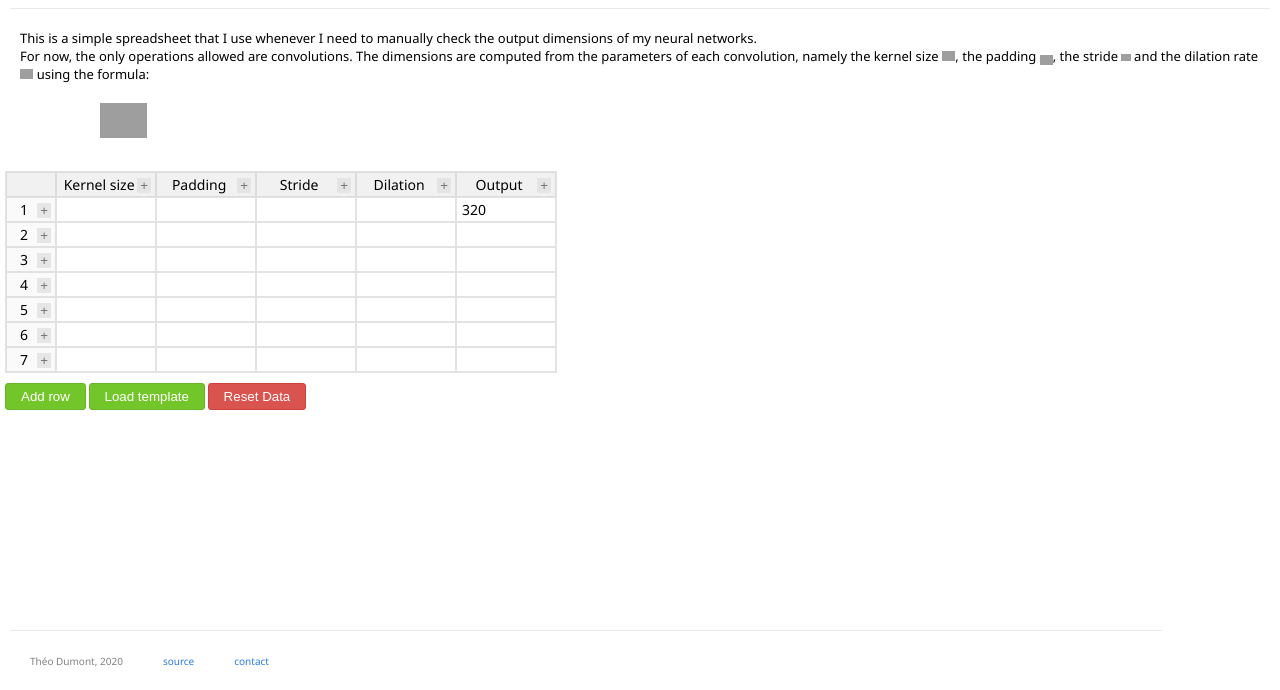
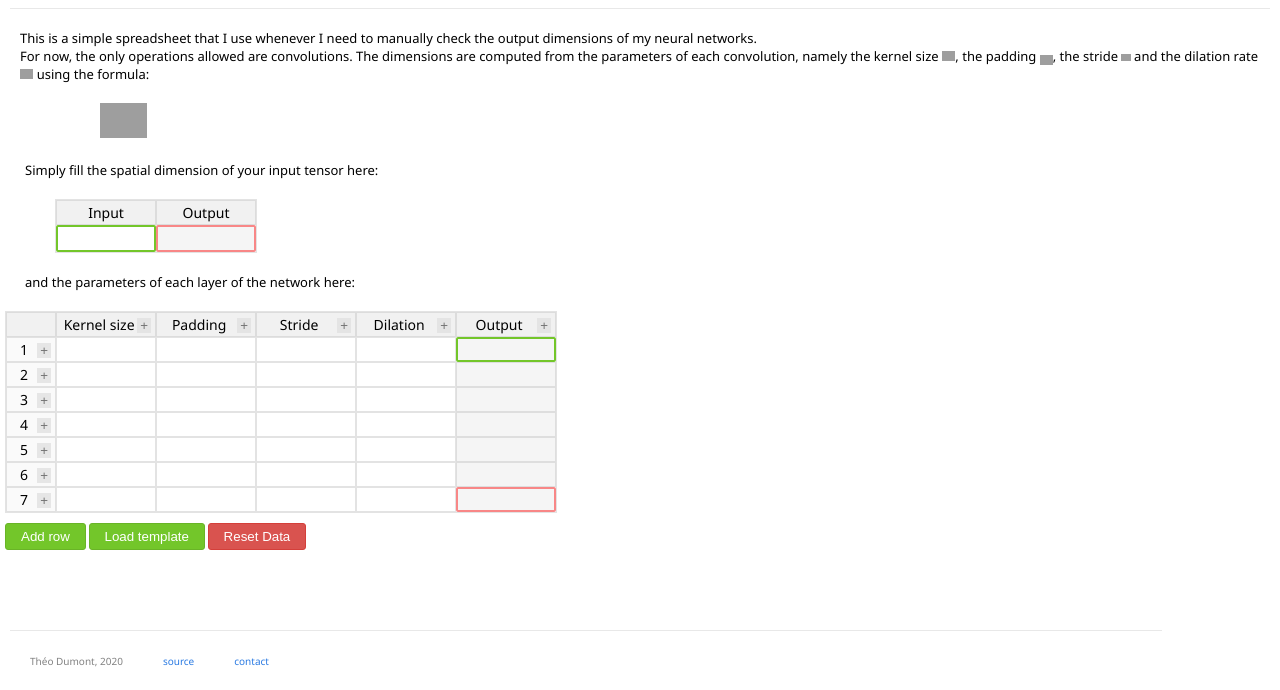
Before and after one commit to theodumont/neuralnets-dimensions, a plain HTML site: page index.html in a window 1280 px wide. Shown: the part 112-802 px from the top of the page. Drawn offline with Linux system fonts and the light colour scheme; grey boxes are pictures that could not be loaded.

Commit message:
Add input and output table and communication with main table.

```diff
--- a/index.html
+++ b/index.html
@@ -28,6 +28,22 @@
       <img src="https://latex.codecogs.com/svg.latex?n_{out}=\left\lfloor\frac{n_{in}+2p-k-(k-1)(d-1)}{s}\right\rfloor+1" title="formula" class="description__formula" />
     </section>
     <section class="spreadsheet">
+      <p class="description__text">
+        Simply fill the spatial dimension of your input tensor here:
+      </p>
+      <table class="input-table">
+        <tr>
+          <th class="input-header">Input</th>
+          <th class="output-header">Output</th>
+        </tr>
+        <tr>
+          <td class="input-cell" id="table-input" contenteditable="true">320</th>
+          <td class="output-cell" id="table-output"></th>
+        </tr>
+      </table>
+      <p class="description__text">
+        and the parameters of each layer of the network here:
+      </p>
       <table class="spreadsheet__table" id="table-main">
         <thead class="spreadsheet__table--headers" id="table-headers"></thead>
         <tbody class="spreadsheet__table--body" id="table-body"></tbody>
--- a/main.js
+++ b/main.js
@@ -13,7 +13,6 @@ initializeData = () => {
     }
     data.push(child);
   }
-  data[1][defaultColCount] = "320";
   return data;
 };
 
@@ -88,7 +87,18 @@ createTableBodyRow = rowNum => {
       cell.appendChild(dropDownDiv);
       cell.setAttribute("class", "row-header");
     } else if (i === defaultColCount) {
+      // console.log(cell.style)
       cell.contentEditable = false;
+      cell.style.backgroundColor = "#f5f5f5";
+      if (rowNum === 1) {
+        cell.style.borderColor = "#73c62a";
+        cell.style.borderWidth = "2px";
+        cell.style.borderRadius = "2px";
+      } else if (rowNum === defaultRowCount) {
+        cell.style.borderColor = "#f88787";
+        cell.style.borderWidth = "2px";
+        cell.style.borderRadius = "2px";
+      }
     } else {
       cell.contentEditable = true;
     }
@@ -116,6 +126,11 @@ populateTable = () => {
       cell.innerHTML = data[i][j];
     }
   }
+  // put input/output values into table
+  let inputItem = document.getElementById("table-input");
+  inputItem.innerHTML = data[1][defaultColCount];
+  let outputItem = document.getElementById("table-output");
+  outputItem.innerHTML = data[defaultRowCount][defaultColCount];
 };
 
 // Get a value
@@ -147,6 +162,8 @@ computeCells = () => {
     data[i][defaultColNames.indexOf("Output")] = computeDimension(data[i-1], data[i]);
   }
   saveData(data);
+  let item = document.getElementById("table-output");
+  item.innerHTML = data[defaultRowCount][defaultColCount];
   this.createSpreadsheet();
 };
 
@@ -172,6 +189,7 @@ addRow = (currentRow, direction, action) => {
   }
   defaultRowCount++;
   saveData(data);
+  computeCells();
   this.createSpreadsheet();
 };
 
@@ -181,6 +199,7 @@ deleteRow = currentRow => {
   data.splice(currentRow, 1);
   defaultRowCount--;
   saveData(data);
+  computeCells();
   this.createSpreadsheet();
 };
 
@@ -230,13 +249,17 @@ createSpreadsheet = () => {
 
   const tableHeaderElement = document.getElementById("table-headers");
   const tableBodyElement = document.getElementById("table-body");
+  const tableInputElement = document.getElementById("table-input");
 
   const tableBody = tableBodyElement.cloneNode(true);
   tableBodyElement.parentNode.replaceChild(tableBody, tableBodyElement);
   const tableHeaders = tableHeaderElement.cloneNode(true);
   tableHeaderElement.parentNode.replaceChild(tableHeaders, tableHeaderElement);
+  const tableInput = tableInputElement.cloneNode(true);
+  tableInputElement.parentNode.replaceChild(tableInput, tableInputElement);
 
   tableHeaders.innerHTML = "";
+  tableBody.innerHTML = "";
   tableBody.innerHTML = "";
 
   tableHeaders.appendChild(createHeaderRow(defaultColCount));
@@ -251,6 +274,20 @@ createSpreadsheet = () => {
       const indices = item.id.split("-");
       let spreadsheetData = getData();
       spreadsheetData[indices[1]][indices[2]] = item.innerHTML
+        .replaceAll("<br>", "")
+        .replaceAll("&nbsp;", "")
+        .replaceAll(/[^0-9]/g, "");
+      saveData(spreadsheetData);
+      computeCells();
+    }
+  });
+
+  // attach focusout event listener to input table
+  tableInput.addEventListener("focusout", function(e) {
+    if (e.target && e.target.nodeName === "TD") {
+      let item = e.target;
+      let spreadsheetData = getData();
+      spreadsheetData[1][defaultColCount] = item.innerHTML
         .replaceAll("<br>", "")
         .replaceAll("&nbsp;", "")
         .replaceAll(/[^0-9]/g, "");
@@ -344,5 +381,9 @@ document.getElementById("addrow").addEventListener("click", e => {
 });
 
 document.getElementById("load").addEventListener("click", e => {
-  console.log("try to add template");
+  console.log("try to add template, json");
+  item = document
+      .getElementById(`picheee`);
+  console.log(item.innerHTML);
+  // https://stackoverflow.com/questions/29534538/save-array-javascript
 });
--- a/styles.css
+++ b/styles.css
@@ -57,7 +57,6 @@ body {
 .description__formula {
   height: 3.5rem;
   margin-top: 0rem;
-  margin-bottom: 2rem;
   margin-left: 10rem;
 }
 
@@ -77,6 +76,10 @@ tr {
   font-size: 1.4rem;
   height: 2.5rem;
   border-spacing: 0rem;
+  transition: .2s ease;
+}
+tr :hover {
+  background-color: #f1f1f1;
 }
 
 th {
@@ -105,6 +108,7 @@ tbody th {
   min-width: 5rem;
   background: #fafafa;
 }
+
 
 /* Dropdown Button */
 .dropbtn {
@@ -273,3 +277,29 @@ a:hover {
   padding-right: 5px;
   vertical-align: text-top;
 }
+
+.input-header {
+  background-color: #f1f1f1;
+}
+
+.output-header {
+  background-color: #f1f1f1;
+}
+
+.input-cell {
+  border-color: #73c62a;
+  border-width: 2px;
+  border-radius: 2px;
+}
+
+.output-cell {
+  border-color: #f88787;
+  border-width: 2px;
+  border-radius: 2px;
+  background-color: #f5f5f5;
+}
+
+.input-table {
+  /*margin-bottom: 20px;*/
+  margin-left: 50px;
+}
```
